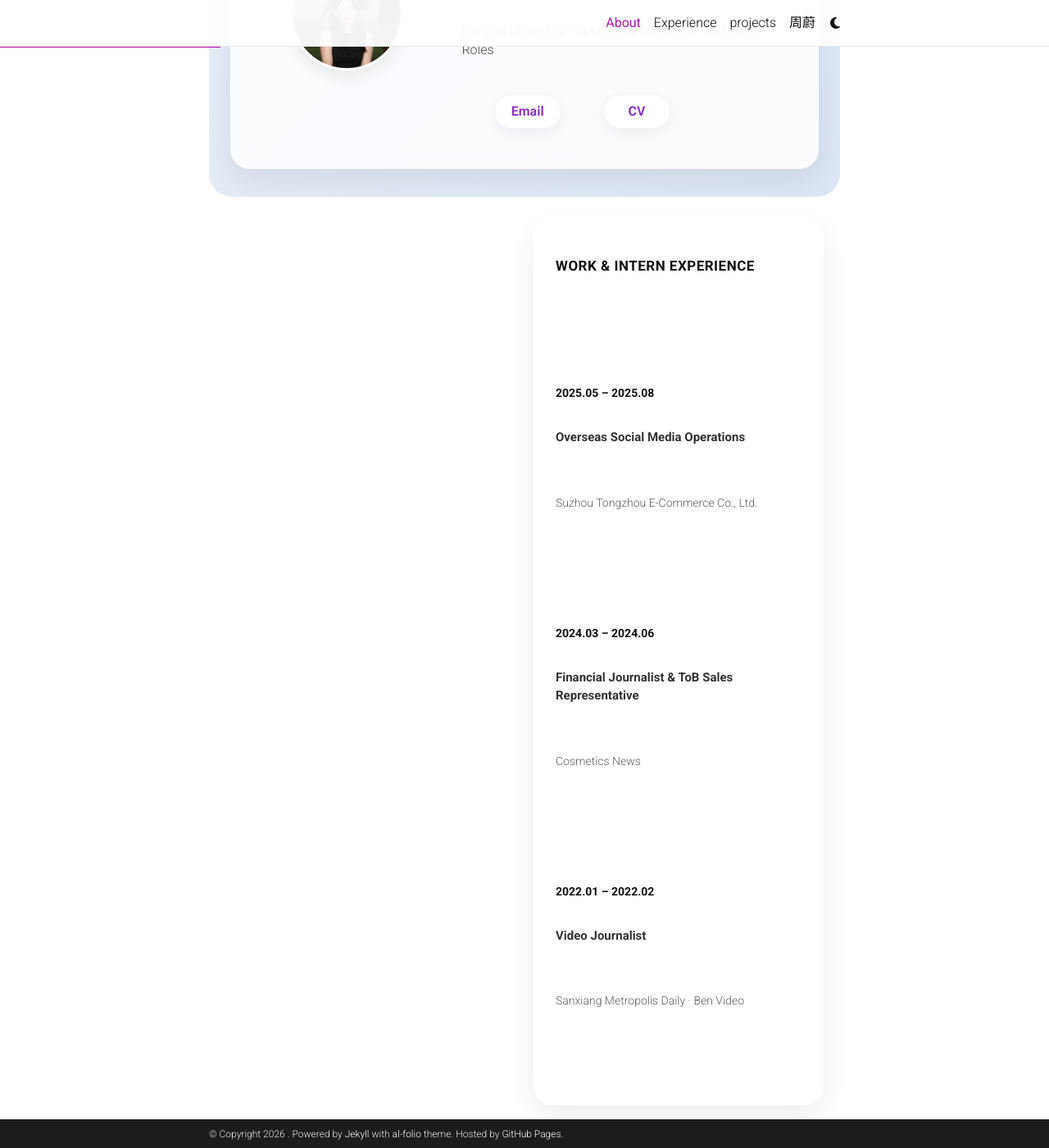
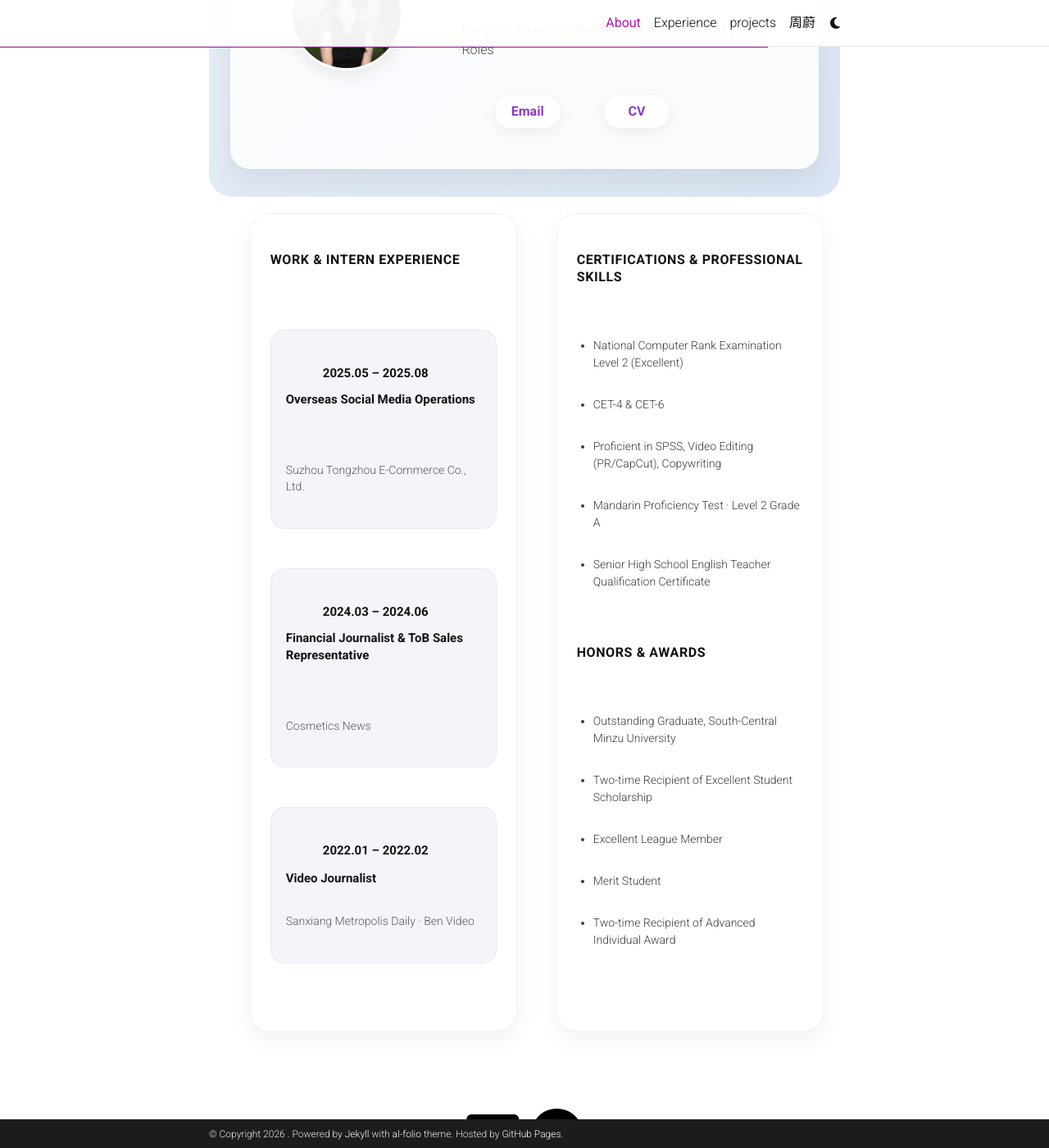
Before and after one commit to Averyagain88/Averyagain88.github.io, a Jekyll site: the page built from _pages/about.md, in a window 1280 px wide and 1400 px high, scrolled down 336 px. Shown: the whole window at 82% size. Built offline with Jekyll 4.4.1, drawn with Linux system fonts in a browser that asks for light colours; comment, search, counter and statistics services are not loaded; a style sheet for code colours, icons or effects is not loaded.

Commit message:
Update _custom.scss

```diff
--- a/_sass/_custom.scss
+++ b/_sass/_custom.scss
@@ -99,137 +99,126 @@
 /* =========================
    ABOUT LOWER TWO COLUMNS
 ========================= */
-.home-grid{
-  max-width: 1120px;              /* 和上面蓝色背景同宽 */
-  margin: 24px auto 0;
+.post article .home-grid{
+  max-width: 1120px;
+  margin: 20px auto 0;
   padding: 0 20px;
-  display: grid;
-  grid-template-columns: 1fr 1fr;
-  gap: 22px;
-  align-items: start;
+
+  display: flex;
+  flex-wrap: nowrap;
+  gap: 18px;
+  align-items: stretch;
+  clear: both;
 }
 
-.home-card{
-  background: rgba(255, 255, 255, 0.82);
-  border: 1px solid rgba(255, 255, 255, 0.55);
+.post article .home-card{
+  flex: 1 1 0;
+  min-width: 0;
+
+  background: rgba(255, 255, 255, 0.88);
+  border: 1px solid rgba(0, 0, 0, 0.05);
   border-radius: 24px;
-  padding: 24px 26px;
-  box-shadow: 0 14px 34px rgba(0, 0, 0, 0.07);
-
-  backdrop-filter: blur(10px);
-  -webkit-backdrop-filter: blur(10px);
+  padding: 22px 24px;
+  box-shadow: 0 10px 24px rgba(0, 0, 0, 0.05);
 }
 
-.home-title{
-  margin: 0 0 16px;
-  font-size: 17px;
+.post article .home-title{
+  margin: 0 0 14px;
+  font-size: 16px;
   line-height: 1.3;
   font-weight: 800;
   text-transform: uppercase;
-  letter-spacing: 0.5px;
+  letter-spacing: 0.6px;
   color: #111;
 }
 
-.home-title-gap{
-  margin-top: 24px;
+.post article .home-title-gap{
+  margin-top: 18px;
 }
 
-.exp-list{
+.post article .exp-list{
   display: flex;
   flex-direction: column;
-  gap: 18px;
+  gap: 12px;
 }
 
-.exp-item{
-  padding-bottom: 2px;
+.post article .exp-item{
+  background: #f4f5fa;
+  border: 1px solid rgba(0, 0, 0, 0.05);
+  border-radius: 18px;
+  padding: 16px 18px;
 }
 
-.exp-line{
+.post article .exp-line{
   display: flex;
-  flex-direction: column;
-  gap: 4px;
+  flex-wrap: wrap;
+  align-items: baseline;
+  gap: 10px;
 }
 
-.exp-date{
-  font-size: 14px;
+.post article .exp-date{
+  font-size: 15px;
+  font-weight: 800;
+  color: #111;
+  white-space: nowrap;
+}
+
+.post article .exp-role{
+  font-size: 15px;
   font-weight: 700;
+  line-height: 1.45;
   color: #111;
 }
 
-.exp-role{
-  font-size: 15px;
-  font-weight: 600;
-  line-height: 1.5;
-  color: rgba(17, 17, 17, 0.86);
-}
-
-.exp-org{
+.post article .exp-org{
   margin-top: 6px;
   font-size: 14px;
-  line-height: 1.5;
+  line-height: 1.45;
   color: rgba(17, 17, 17, 0.68);
 }
 
-.home-bullets{
+.post article .home-bullets{
   margin: 0;
-  padding-left: 18px;
+  padding-left: 20px;
 }
 
-.home-bullets li{
-  margin-bottom: 10px;
+.post article .home-bullets li{
+  margin-bottom: 6px;
   font-size: 14px;
-  line-height: 1.65;
+  line-height: 1.5;
   color: rgba(17, 17, 17, 0.82);
 }
 
-.home-bullets li:last-child{
+.post article .home-bullets li:last-child{
   margin-bottom: 0;
 }
 
-
-/* =========================
-   RESPONSIVE
-========================= */
-@media (max-width: 820px){
-  .hero-wrap{
-    margin-top: 28px;
-    padding: 22px 16px;
+@media (max-width: 760px){
+  .post article .home-grid{
+    flex-wrap: wrap;
+    gap: 14px;
+    padding: 0 16px;
+    margin-top: 16px;
   }
 
-  .hero-card{
-    flex-direction: column;
-    text-align: center;
-    gap: 20px;
-    padding: 22px 18px;
+  .post article .home-card{
+    flex: 1 1 100%;
+    padding: 18px 16px;
   }
 
-  .hero-avatar{
-    width: 118px;
-    height: 118px;
+  .post article .exp-item{
+    padding: 14px 15px;
   }
 
-  .hero-hi{
-    font-size: 30px;
+  .post article .home-title{
+    font-size: 15px;
   }
 
-  .hero-meta{
-    font-size: 15px;
-    max-width: none;
-  }
-
-  .hero-icons{
-    justify-content: center;
-  }
-
-  .home-grid{
-    grid-template-columns: 1fr;
-    gap: 16px;
-    margin-top: 18px;
-    padding: 0 16px;
-  }
-
-  .home-card{
-    padding: 20px 18px;
+  .post article .exp-date,
+  .post article .exp-role,
+  .post article .exp-org,
+  .post article .home-bullets li{
+    font-size: 14px;
   }
 }
 
```
